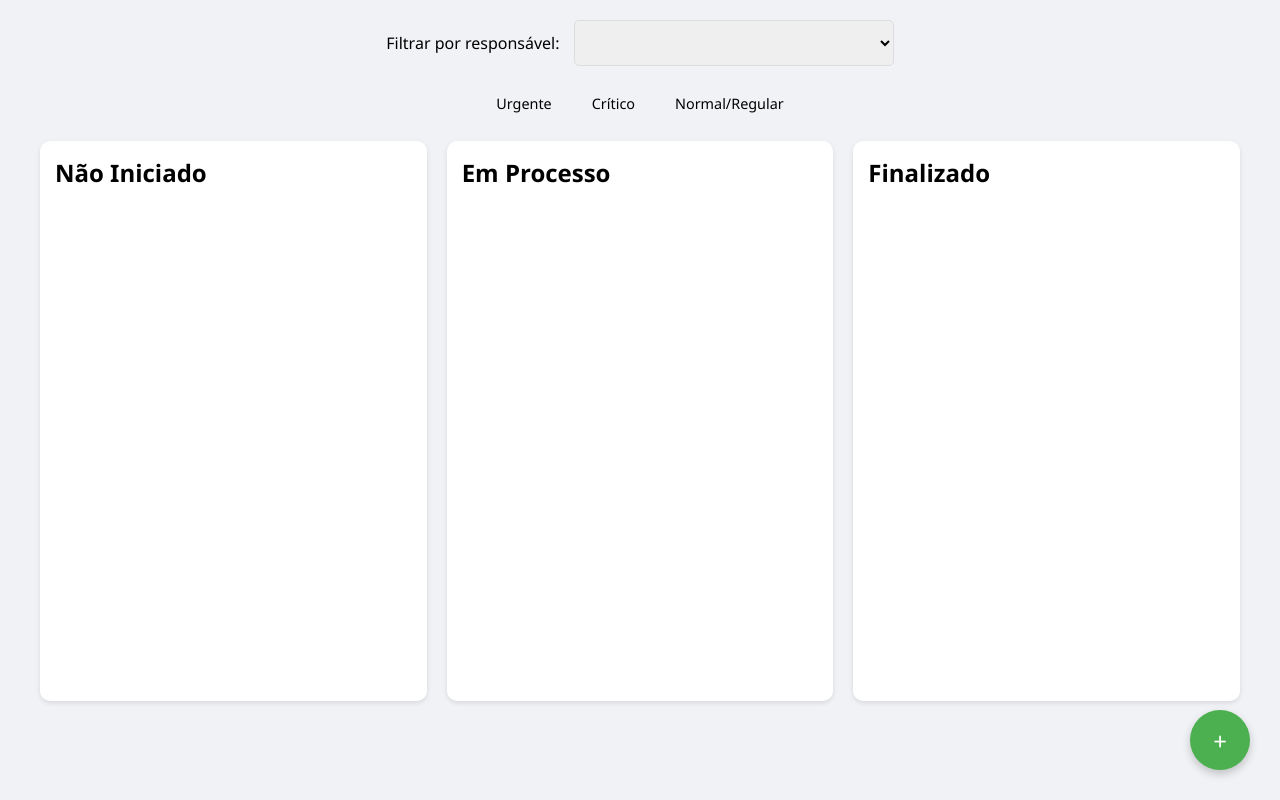
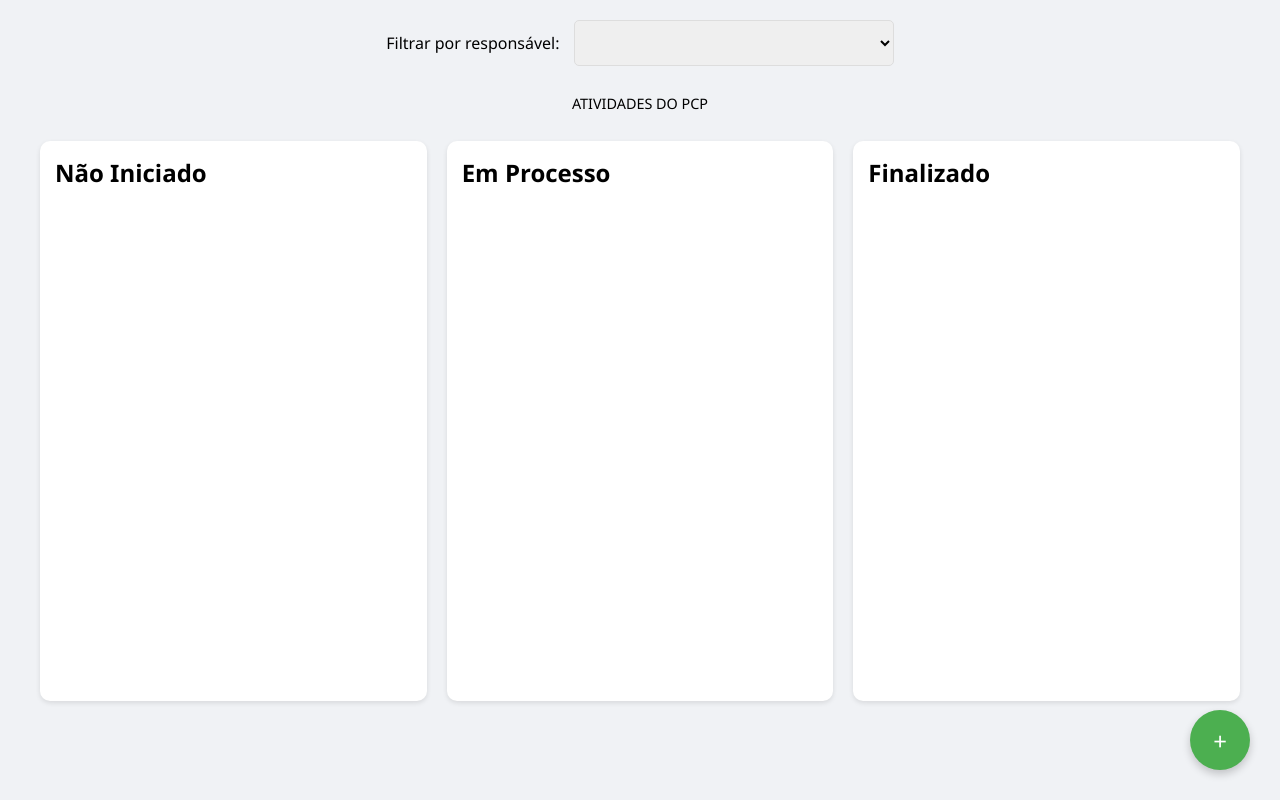
Before and after one commit to Jairocmnetto/kanban-pcp, a website: page public/index.html in a window 1280 px wide. Drawn offline with Linux system fonts and the light colour scheme; no server answers.

Commit message:
Update index.html

```diff
--- a/public/index.html
+++ b/public/index.html
@@ -200,9 +200,7 @@
   </div>
 
   <div class="legenda">
-    <div class="legenda-item urgente">Urgente</div>
-    <div class="legenda-item critico">Crítico</div>
-    <div class="legenda-item normal">Normal/Regular</div>
+    <div class="legenda-item urgente">ATIVIDADES DO PCP</div>
   </div>
 
   <div class="container">
```
